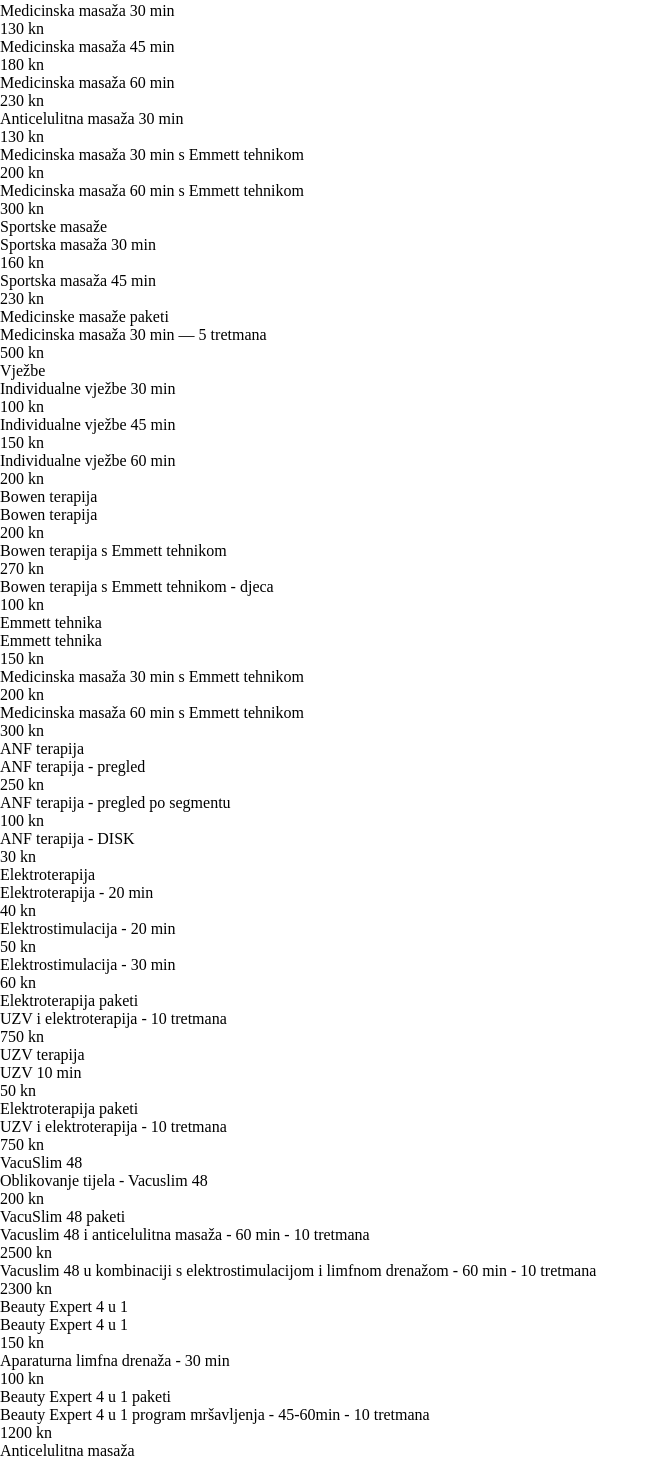
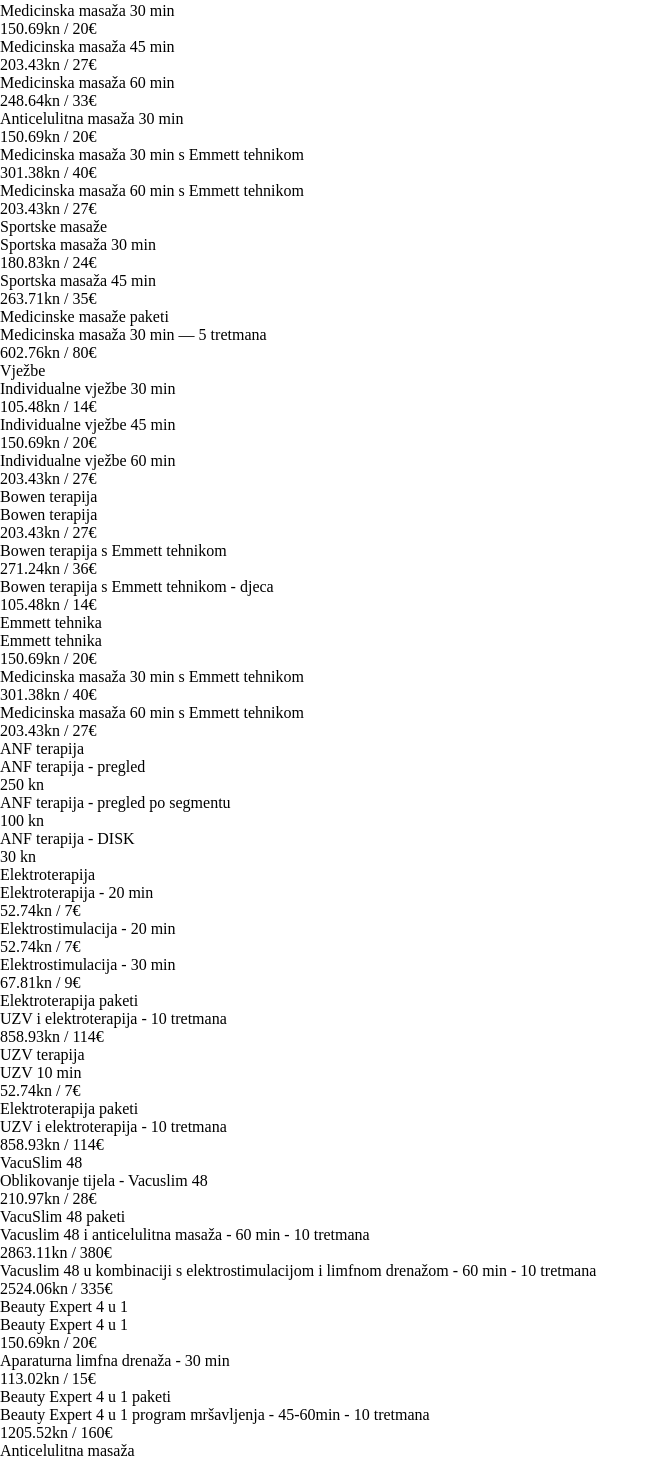
Before and after one commit to Inspirium/fizioaktiv, a Nuxt app: page /cjenik in a window 1280 px wide. Shown: the part 825-2285 px from the top of the page, without its empty margins (0-660 px from the left). Built offline with nearby package versions, Linux system fonts and the light colour scheme.

Commit message:
New pricelist

```diff
--- a/pages/onama.vue
+++ b/pages/onama.vue
@@ -37,7 +37,7 @@
               <NuxtLink to="/usluge/anf" class="font-semibold text-lg">ANF Academy – Pain Therapist</NuxtLink>
             </li>
             <li>
-              <NuxtLink to="/usluge/emmett" class="font-semibold text-lg">Emmet tehnika Modul 1 i 2.</NuxtLink>
+              <NuxtLink to="/usluge/emmett" class="font-semibold text-lg">Emmett terapija</NuxtLink>
             </li>
           </ul>
           <p class="mt-5 font-open text-left text-lg text-gray-700 leading-8">Smatra da potreba za obrazovanjem i usavršavanjem nikada ne završava te planira i daljnju edukaciju i proširivanje svojih znanja i horizonata.
--- a/stores/services.ts
+++ b/stores/services.ts
@@ -99,26 +99,26 @@
         {
           name: 'Medicinske masaže',
           items: [
-            { name: 'Medicinska masaža-ciljana 15 min', price: '80 kn' },
-            { name: 'Medicinska masaža 30 min', price: '130 kn' },
-            { name: 'Medicinska masaža 45 min', price: '180 kn' },
-            { name: 'Medicinska masaža 60 min', price: '230 kn' },
-            { name: 'Anticelulitna masaža 30 min', price: '130 kn' },
-            { name: 'Medicinska masaža 30 min s Emmett tehnikom', price: '200 kn' },
-            { name: 'Medicinska masaža 60 min s Emmett tehnikom', price: '300 kn' },
+            { name: 'Medicinska masaža-ciljana 15 min', price: '82.88kn / 11€' },
+            { name: 'Medicinska masaža 30 min', price: '150.69kn / 20€' },
+            { name: 'Medicinska masaža 45 min', price: '203.43kn / 27€' },
+            { name: 'Medicinska masaža 60 min', price: '248.64kn / 33€' },
+            { name: 'Anticelulitna masaža 30 min', price: '150.69kn / 20€' },
+            { name: 'Medicinska masaža 30 min s Emmett tehnikom', price: '301.38kn / 40€' },
+            { name: 'Medicinska masaža 60 min s Emmett tehnikom', price: '203.43kn / 27€' },
           ],
         },
         {
           name: 'Sportske masaže',
           items: [
-            { name: 'Sportska masaža 30 min', price: '160 kn' },
-            { name: 'Sportska masaža 45 min', price: '230 kn' },
+            { name: 'Sportska masaža 30 min', price: '180.83kn / 24€' },
+            { name: 'Sportska masaža 45 min', price: '263.71kn / 35€' },
           ],
         },
         {
           name: 'Medicinske masaže paketi',
           items: [
-            { name: 'Medicinska masaža 30 min — 5 tretmana', price: '500 kn' },
+            { name: 'Medicinska masaža 30 min — 5 tretmana', price: '602.76kn / 80€' },
           ],
         }
       ],
@@ -126,9 +126,9 @@
         {
           name: 'Vježbe',
           items: [
-            { name: 'Individualne vježbe 30 min', price: '100 kn' },
-            { name: 'Individualne vježbe 45 min', price: '150 kn' },
-            { name: 'Individualne vježbe 60 min', price: '200 kn' },
+            { name: 'Individualne vježbe 30 min', price: '105.48kn / 14€' },
+            { name: 'Individualne vježbe 45 min', price: '150.69kn / 20€' },
+            { name: 'Individualne vježbe 60 min', price: '203.43kn / 27€' },
           ],
         },
       ],
@@ -136,9 +136,9 @@
         {
           name: 'Bowen terapija',
           items: [
-            { name: 'Bowen terapija', price: '200 kn' },
-            { name: 'Bowen terapija s Emmett tehnikom', price: '270 kn' },
-            { name: 'Bowen terapija s Emmett tehnikom - djeca', price: '100 kn' },
+            { name: 'Bowen terapija', price: '203.43kn / 27€' },
+            { name: 'Bowen terapija s Emmett tehnikom', price: '271.24kn / 36€' },
+            { name: 'Bowen terapija s Emmett tehnikom - djeca', price: '105.48kn / 14€' },
           ],
         },
       ],
@@ -146,9 +146,9 @@
         {
           name: 'Emmett tehnika',
           items: [
-            { name: 'Emmett tehnika', price: '150 kn' },
-            { name: 'Medicinska masaža 30 min s Emmett tehnikom', price: '200 kn' },
-            { name: 'Medicinska masaža 60 min s Emmett tehnikom', price: '300 kn' },
+            { name: 'Emmett tehnika', price: '150.69kn / 20€' },
+            { name: 'Medicinska masaža 30 min s Emmett tehnikom', price: '301.38kn / 40€' },
+            { name: 'Medicinska masaža 60 min s Emmett tehnikom', price: '203.43kn / 27€' },
           ],
         },
       ],
@@ -166,15 +166,15 @@
         {
           name: 'Elektroterapija',
           items: [
-            { name: 'Elektroterapija - 20 min', price: '40 kn' },
-            { name: 'Elektrostimulacija - 20 min', price: '50 kn' },
-            { name: 'Elektrostimulacija - 30 min', price: '60 kn' },
+            { name: 'Elektroterapija - 20 min', price: '52.74kn / 7€' },
+            { name: 'Elektrostimulacija - 20 min', price: '52.74kn / 7€' },
+            { name: 'Elektrostimulacija - 30 min', price: '67.81kn / 9€' },
           ],
         },
         {
           name: 'Elektroterapija paketi',
           items: [
-            { name: 'UZV i elektroterapija - 10 tretmana', price: '750 kn' },
+            { name: 'UZV i elektroterapija - 10 tretmana', price: '858.93kn / 114€' },
           ],
         }
       ],
@@ -182,13 +182,13 @@
         {
           name: 'UZV terapija',
           items: [
-            { name: 'UZV 10 min', price: '50 kn' },
+            { name: 'UZV 10 min', price: '52.74kn / 7€' },
           ],
         },
         {
           name: 'Elektroterapija paketi',
           items: [
-            { name: 'UZV i elektroterapija - 10 tretmana', price: '750 kn' },
+            { name: 'UZV i elektroterapija - 10 tretmana', price: '858.93kn / 114€' },
           ],
         }
       ],
@@ -196,15 +196,15 @@
         {
           name: 'VacuSlim 48',
           items: [
-            { name: 'Oblikovanje tijela - Vacuslim 48', price: '200 kn' },
+            { name: 'Oblikovanje tijela - Vacuslim 48', price: '210.97kn / 28€' },
 
           ],
         },
         {
           name: 'VacuSlim 48 paketi',
           items: [
-            { name: 'Vacuslim 48 i anticelulitna masaža - 60 min - 10 tretmana', price: '2500 kn' },
-            { name: 'Vacuslim 48 u kombinaciji s elektrostimulacijom i limfnom drenažom - 60 min - 10 tretmana', price: '2300 kn' },
+            { name: 'Vacuslim 48 i anticelulitna masaža - 60 min - 10 tretmana', price: '2863.11kn / 380€' },
+            { name: 'Vacuslim 48 u kombinaciji s elektrostimulacijom i limfnom drenažom - 60 min - 10 tretmana', price: '2524.06kn / 335€' },
           ],
         }
       ],
@@ -212,14 +212,14 @@
         {
           name: 'Beauty Expert 4 u 1',
           items: [
-            { name: 'Beauty Expert 4 u 1', price: '150 kn' },
-            { name: 'Aparaturna limfna drenaža - 30 min', price: '100 kn' },
+            { name: 'Beauty Expert 4 u 1', price: '150.69kn / 20€' },
+            { name: 'Aparaturna limfna drenaža - 30 min', price: '113.02kn / 15€' },
           ],
         },
         {
           name: 'Beauty Expert 4 u 1 paketi',
           items: [
-            { name: 'Beauty Expert 4 u 1 program mršavljenja - 45-60min - 10 tretmana', price: '1200 kn' },
+            { name: 'Beauty Expert 4 u 1 program mršavljenja - 45-60min - 10 tretmana', price: '1205.52kn / 160€' },
           ],
         }
       ],
@@ -227,13 +227,13 @@
         {
           name: 'Anticelulitna masaža',
           items: [
-            { name: 'Anticelulitna masaža - 30 min', price: '130 kn' },
+            { name: 'Anticelulitna masaža - 30 min', price: '150.69kn / 20€' },
           ],
         },
         {
           name: 'Anticelulitna masaža paketi',
           items: [
-            { name: 'Anticelulitna masaža - 10 tretmana', price: '1000 kn' },
+            { name: 'Anticelulitna masaža - 10 tretmana', price: '1205.52kn / 160€' },
           ],
         }
 
@@ -242,7 +242,7 @@
         {
           name: 'Limfna drenaža',
           items: [
-            { name: 'Aparaturna limfna drenaža - 30 min', price: '100 kn' },
+            { name: 'Aparaturna limfna drenaža - 30 min', price: '113.02kn / 15€' },
           ],
         },
       ],
```
